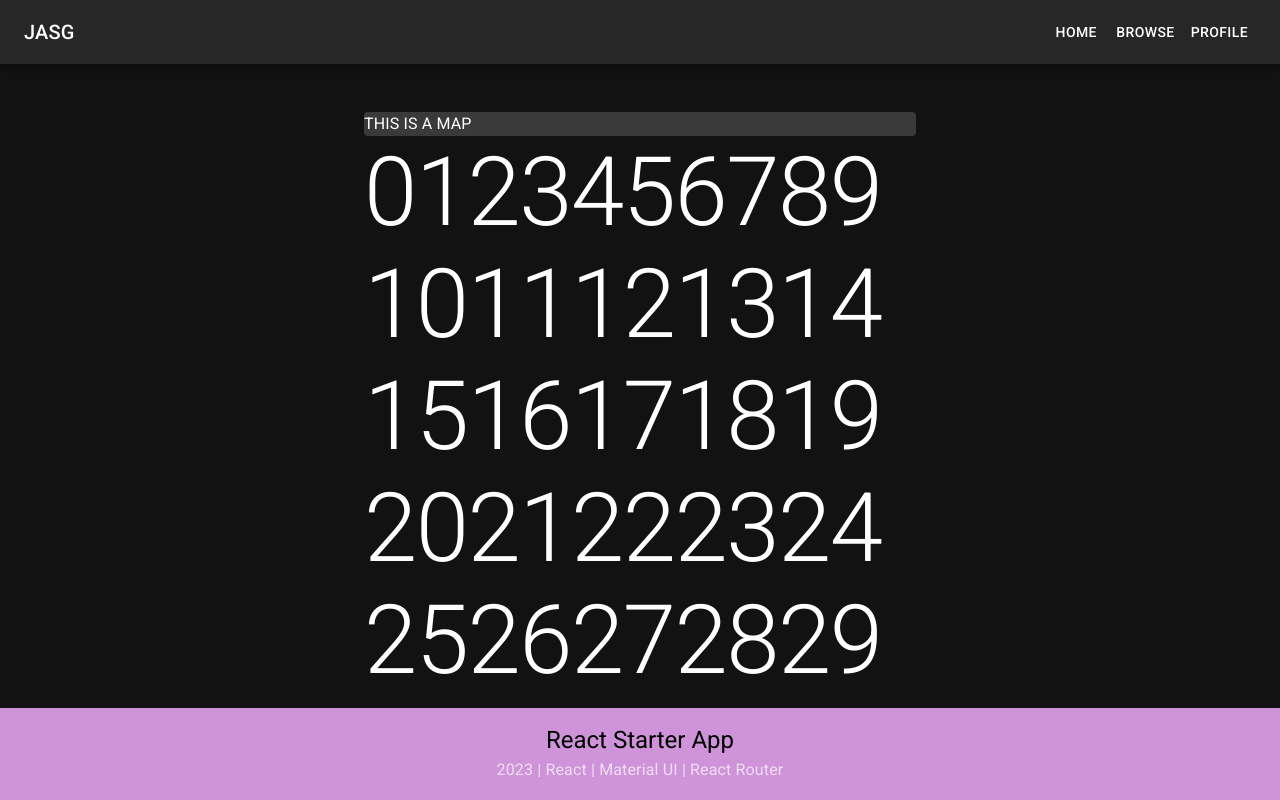
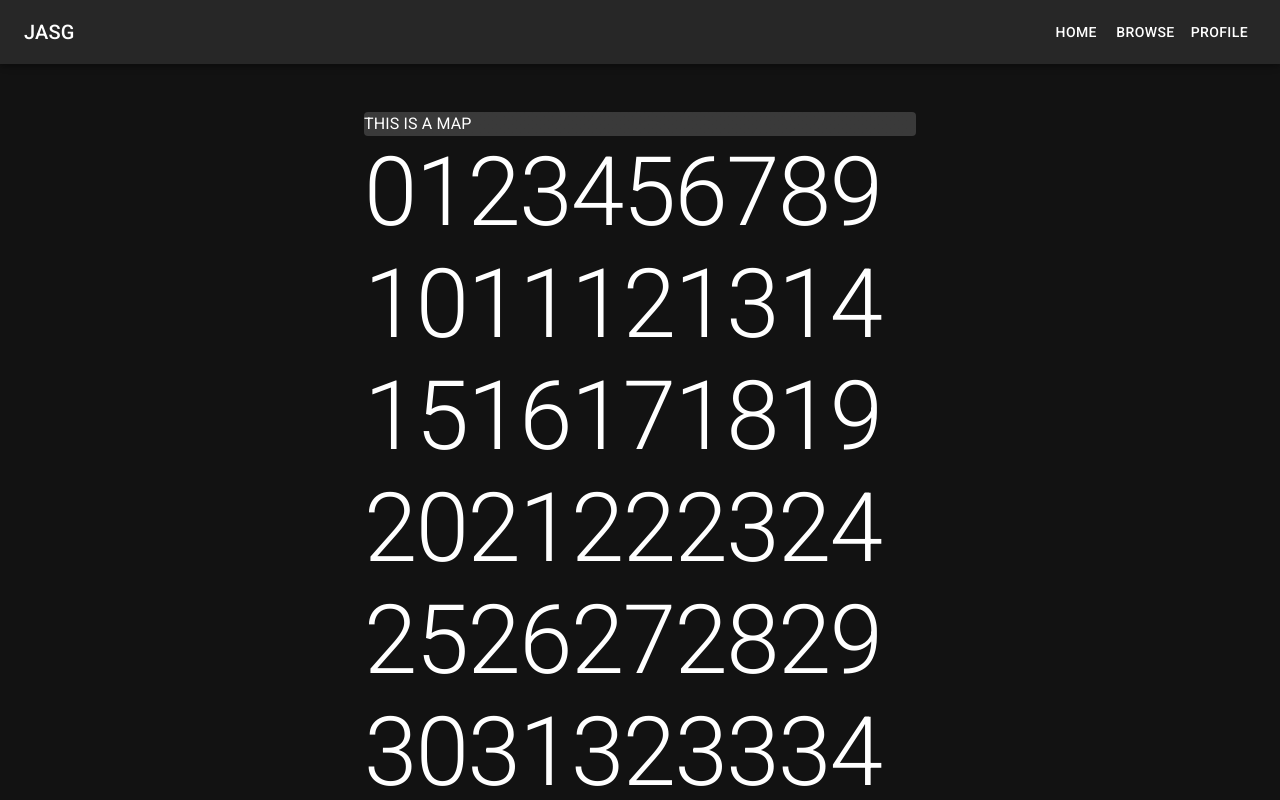
Before and after one commit to KINGTUT10101/ContentSharingPlatform, a React (Create React App) app in the folder client/: page / in a window 1280 px wide. Shown: the top 800 px of the page. Built offline with nearby package versions, Linux system fonts and the light colour scheme.

Commit message:
Make footer dynamically stick to bottom of short pages

```diff
--- a/client/src/App.js
+++ b/client/src/App.js
@@ -16,13 +16,21 @@ const darkTheme = createTheme({
   },
 });
 
+let style = {
+  display: "flex",
+  minHeight: "100vh",
+  flexDirection: "column",
+  justifyContent: "space-between"
+}
+
 function App() {
   return (
     <div className="App">
+      <div style={style}>
       <ThemeProvider theme={darkTheme}>
         <CssBaseline />
         <Header />
-        <Container maxWidth="sm" sx={{ pb: '2rem', wordWrap: 'break-word' }}>
+        <Container maxWidth="sm" sx={{ pb: '2rem', wordWrap: 'break-word' }} style={{flex: 1}}>
           <Routes>
             <Route path="/" element={ <Home /> } />
             <Route path="about" element={ <div> about me!!! </div> } />
@@ -31,6 +39,7 @@ function App() {
         </Container>
         <Footer />
       </ThemeProvider>
+      </div>
     </div>
   )
 }
--- a/client/src/components/Footer.js
+++ b/client/src/components/Footer.js
@@ -1,24 +1,24 @@
-import React, { FC, ReactElement } from "react";
 import { Box, Container, Grid, Typography } from "@mui/material";
 
+const pageTitle = document.title
+
+// TODO: https://frontendshape.com/post/create-a-footer-in-react-mui-5
 export default function Footer () {
   return (
     <Box
       sx={{
         width: "100%",
         height: "auto",
-        backgroundColor: "secondary.main",
+        backgroundColor: "grey",
         paddingTop: "1rem",
         paddingBottom: "1rem",
-        bottom: 0,
-        position: "fixed"
       }}
     >
       <Container maxWidth="lg">
         <Grid container direction="column" alignItems="center">
           <Grid item xs={12}>
             <Typography color="black" variant="h5">
-              React Starter App
+              {pageTitle}
             </Typography>
           </Grid>
           <Grid item xs={12}>
```
